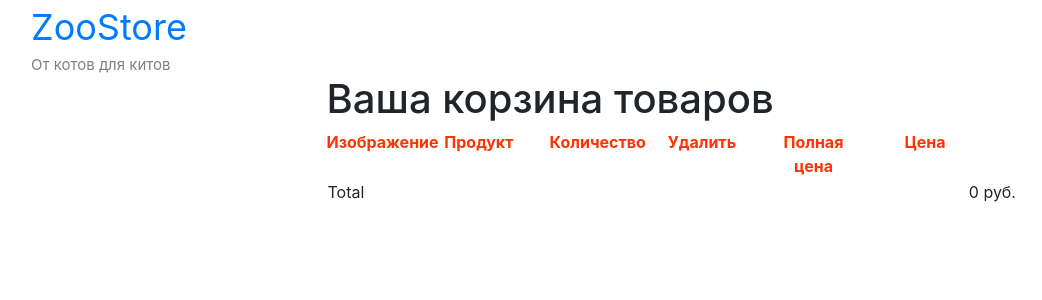
After one commit to raingang/zoo_store, a Django app: page /cart/ in a window 1280 px wide. The commit adds this page. Shown: the top 300 px of the page, without its empty margins (33-1075 px from the left). Run offline with Django 3.2, Linux system fonts and the light colour scheme; some libraries are stand-ins or nearby versions.

Commit message:
Added basic views and templates for cart app

```diff
--- a/zoo_store/cart/cart.py
+++ b/zoo_store/cart/cart.py
@@ -1,6 +1,6 @@
 from django.conf import settings
 from store.models import Product
-
+from decimal import Decimal
 
 class Cart(object):
 
--- /dev/null
+++ b/zoo_store/cart/forms.py
@@ -0,0 +1,7 @@
+from django import forms
+
+PRODUCT_QUANTITY_CHOICES = [(i, str(i)) for i in range(1,21)]
+
+class CartAddProductForm(forms.Form):
+	quantity = forms.TypedChoiceField(choices = PRODUCT_QUANTITY_CHOICES, coerce = int)
+	update = forms.BooleanField(required = False, initial = False, widget = forms.HiddenInput)
--- /dev/null
+++ b/zoo_store/cart/static/css/styles.css
@@ -0,0 +1,4 @@
+.cart-table{
+	font-size: 40px;
+
+}
--- /dev/null
+++ b/zoo_store/cart/templates/cart/detail.html
@@ -0,0 +1,40 @@
+{% extends '_base.html' %}
+
+{% block content %}
+ <h1>Ваша корзина товаров</h1>
+  <table class = "b-cart-table">
+    <thead class = "b-cart-table__thead">
+      <tr class = 'b-cart-table__tr row'>
+        <th class = 'col-2 b-cart-table__th'>Изображение</th>
+        <th class = 'col-2 b-cart-table__th'>Продукт</th>
+        <th class = 'col-2 b-cart-table__th'>Количество</th>
+        <th class = 'col-2 b-cart-table__th'>Удалить</th>
+        <th class = 'col-2 b-cart-table__th'>Полная цена</th>
+        <th class = 'col-2 b-cart-table__th'>Цена</th>
+      </tr>
+    </thead>
+    <tbody>
+      {% for item in cart %}
+        {% with product=item.product %}
+          <tr class = 'b-cart-table__tr row'>
+            <td class = 'col-2 b-cart-table__td'>
+              <a href="{{ product.get_absolute_url }}">
+                <img src="{{ product.image.url }}" alt="" />
+              </a>
+            </td>
+            <td class = 'col-2 b-cart-table__td'>{{ product.name }}</td>
+            <td class = 'col-2 b-cart-table__td'>{{ item.quantity }}</td>
+            <td class = 'col-2 b-cart-table__td'><a href="{% url "cart:CartRemove" product.id %}">Удалить</a></td>
+            <td class = 'col-2 b-cart-table__td'>{{ item.price }} руб.</td>
+            <td class = 'col-2 b-cart-table__td'>{{ item.total_price }} руб.</td>
+          </tr>
+        {% endwith %}
+      {% endfor %}
+        <tr class="total">
+          <td class = 'b-cart-table__td'>Total</td>
+          <td class = 'b-cart-table__td' colspan="4"></td>
+          <td class = 'b-cart-table__td'>{{ cart.get_total_price }} руб.</td>
+        </tr>
+    </tbody>
+  </table>
+{% endblock %}
--- /dev/null
+++ b/zoo_store/cart/urls.py
@@ -0,0 +1,9 @@
+from django.conf.urls import url
+from . import views
+
+
+urlpatterns = [
+    url(r'^$', views.CartDetail, name='CartDetail'),
+    url(r'^remove/(?P<product_id>\d+)/$', views.CartRemove, name='CartRemove'),
+    url(r'^add/(?P<product_id>\d+)/$', views.CartAdd, name='CartAdd'),
+]
--- a/zoo_store/cart/views.py
+++ b/zoo_store/cart/views.py
@@ -1,3 +1,31 @@
-from django.shortcuts import render
+from django.shortcuts import render, redirect, get_object_or_404
+from django.views.decorators.http import require_POST
+from store.models import Product
+from .cart import Cart
+from .forms import CartAddProductForm
 
 # Create your views here.
+
+
+@require_POST
+def CartAdd(request, product_id):
+    cart = Cart(request)
+    product = get_object_or_404(Product, id=product_id)
+    form = CartAddProductForm(request.POST)
+    if form.is_valid():
+        cd = form.cleaned_data
+        cart.add(product=product,
+                 quantity=cd['quantity'], update_quantity=cd['update'])
+    return redirect('cart:CartDetail')
+
+
+def CartRemove(request, product_id):
+    cart = Cart(request)
+    product = get_object_or_404(Product, id=product_id)
+    cart.remove(product)
+    return redirect('cart:CartDetail')
+
+
+def CartDetail(request):
+    cart = Cart(request)
+    return render(request, 'cart/detail.html', {'cart': cart})
--- a/zoo_store/store/static/css/styles.css
+++ b/zoo_store/store/static/css/styles.css
@@ -56,3 +56,8 @@
 	position: relative;
 	left: -25%;
 }
+
+.b-cart-table__th{
+	text-align: center;
+	color: #FF3300;
+}
--- a/zoo_store/store/templates/_base.html
+++ b/zoo_store/store/templates/_base.html
@@ -22,7 +22,7 @@
 <div class = 'b-header'>
 <div class = 'b-logo'>
 <div class = 'b-logo__logo'>
-<span>ZooStore </span>
+<a href = '/'>ZooStore </a>
 </div>
 <div class = 'b-logo__slogan'>
 От котов для китов
--- a/zoo_store/store/templates/store/product_detail.html
+++ b/zoo_store/store/templates/store/product_detail.html
@@ -8,3 +8,9 @@
 {{product.copies}}<br>
 {{product.created}}<br>
 {{product.available}}<br>
+
+<form action="{% url "cart:CartAdd" product.id %}" method="post">
+    {{ cart_product_form }}
+    {% csrf_token %}
+    <input type="submit" value="Добавить в корзину">
+</form>
--- a/zoo_store/store/urls.py
+++ b/zoo_store/store/urls.py
@@ -2,6 +2,6 @@ from django.conf.urls import url
 from . import views
 
 urlpatterns = [url(r'^$', views.product_list, name = 'ProductList'),
-               url(r'^(?P<category_slug>[-\w]+)/$', views.product_list, name = 'ProductListByCategory'),
+               url(r'^category/(?P<category_slug>[-\w]+)/$', views.product_list, name = 'ProductListByCategory'),
                url(r'^product/(?P<product_slug>[-\w]+)/$', views.product_detail, name = 'ProductDetail')
                ]
--- a/zoo_store/zoo_store/settings.py
+++ b/zoo_store/zoo_store/settings.py
@@ -38,6 +38,7 @@ INSTALLED_APPS = [
     'django.contrib.messages',
     'django.contrib.staticfiles',
     'store',
+    'cart',
 
 ]
 
--- a/zoo_store/zoo_store/urls.py
+++ b/zoo_store/zoo_store/urls.py
@@ -19,7 +19,8 @@ from django.conf.urls.static import static
 from django.conf import settings
 urlpatterns = [
     url(r'^admin/', admin.site.urls),
-    url(r'^', include('store.urls', namespace='store'))
+    url(r'^', include('store.urls', namespace='store')),
+    url(r'^cart/', include('cart.urls', namespace='cart')),
 ]
 
 urlpatterns += [
```
Also changed, not shown: zoo_store/store/views.py (+9 -4 lines).
